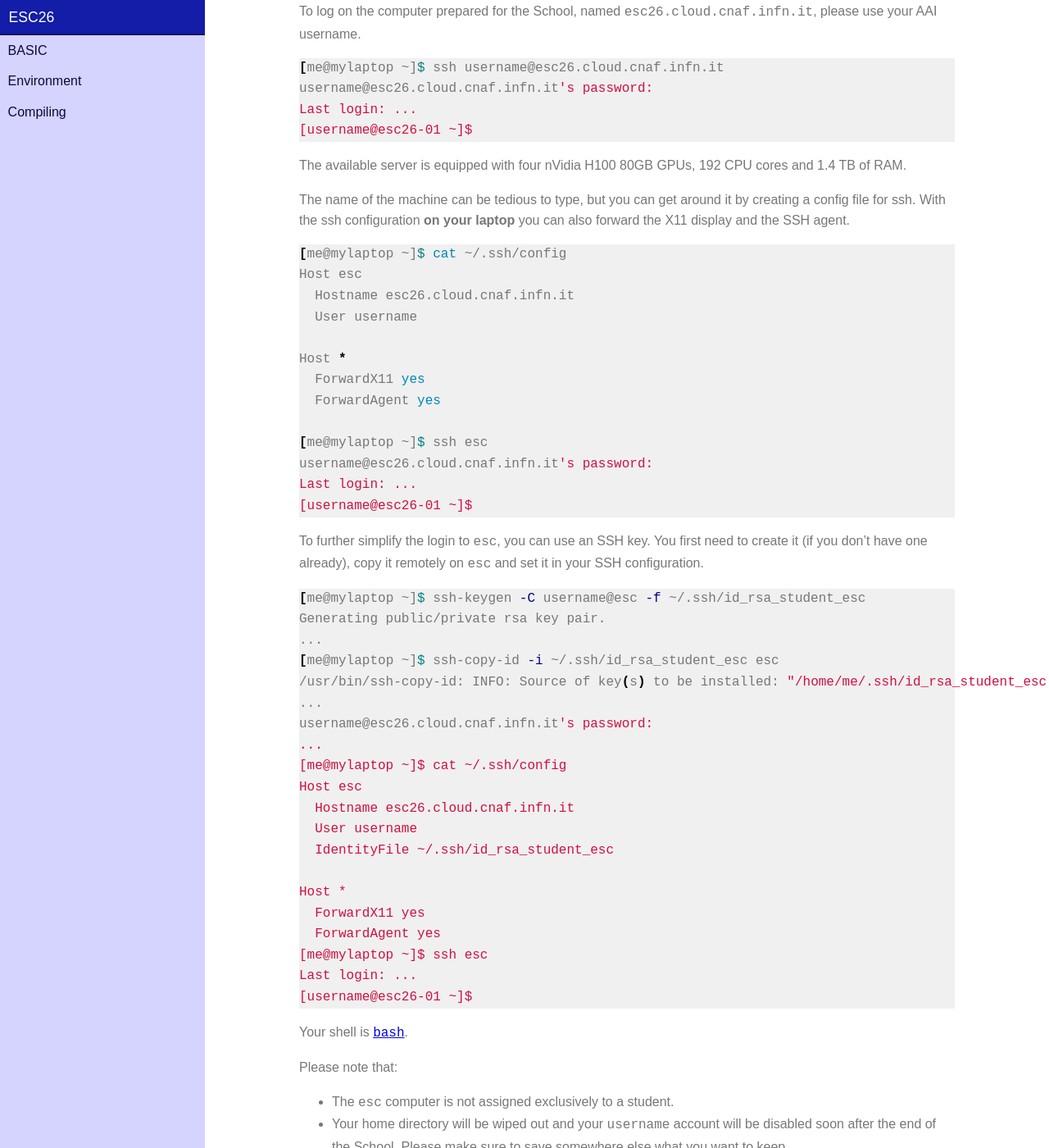
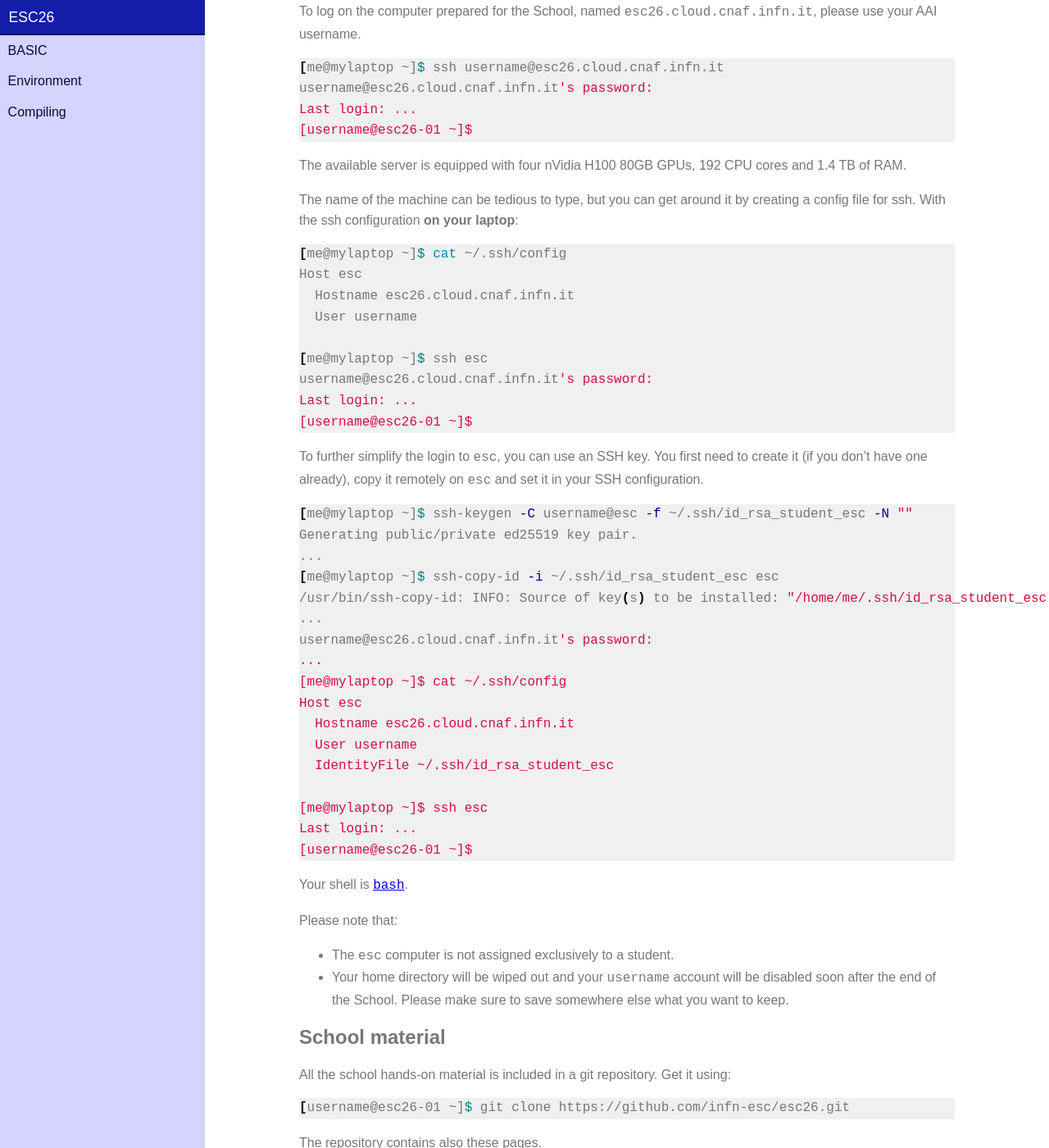
Before and after one commit to infn-esc/esc26, a Jekyll site: the page built from basic/environment.md, in a window 1280 px wide and 1400 px high, scrolled down 577 px. Shown: the whole window at 82% size. Built offline with Jekyll 4.4.1, drawn with Linux system fonts in a browser that asks for light colours; nearby versions of some CDN libraries.

Commit message:
updating environment description according with 2026 resources

````diff
--- a/basic/environment.md
+++ b/basic/environment.md
@@ -47,17 +47,13 @@ RAM.
 
 The name of the machine can be tedious to type, but you can get around
 it by creating a config file for ssh. With the ssh configuration **on
-your laptop** you can also forward the X11 display and the SSH agent.
+your laptop**:
 
 ```shell
 [me@mylaptop ~]$ cat ~/.ssh/config
 Host esc
   Hostname esc26.cloud.cnaf.infn.it
   User username
-
-Host *
-  ForwardX11 yes
-  ForwardAgent yes
 
 [me@mylaptop ~]$ ssh esc
 username@esc26.cloud.cnaf.infn.it's password:
@@ -70,8 +66,8 @@ to create it (if you don't have one already), copy it remotely on
 `esc` and set it in your SSH configuration.
 
 ```shell
-[me@mylaptop ~]$ ssh-keygen -C username@esc -f ~/.ssh/id_rsa_student_esc
-Generating public/private rsa key pair.
+[me@mylaptop ~]$ ssh-keygen -C username@esc -f ~/.ssh/id_rsa_student_esc -N ""
+Generating public/private ed25519 key pair.
 ...
 [me@mylaptop ~]$ ssh-copy-id -i ~/.ssh/id_rsa_student_esc esc
 /usr/bin/ssh-copy-id: INFO: Source of key(s) to be installed: "/home/me/.ssh/id_rsa_student_esc.pub"
@@ -84,9 +80,6 @@ Host esc
   User username
   IdentityFile ~/.ssh/id_rsa_student_esc
 
-Host *
-  ForwardX11 yes
-  ForwardAgent yes
 [me@mylaptop ~]$ ssh esc
 Last login: ...
 [username@esc26-01 ~]$
````
